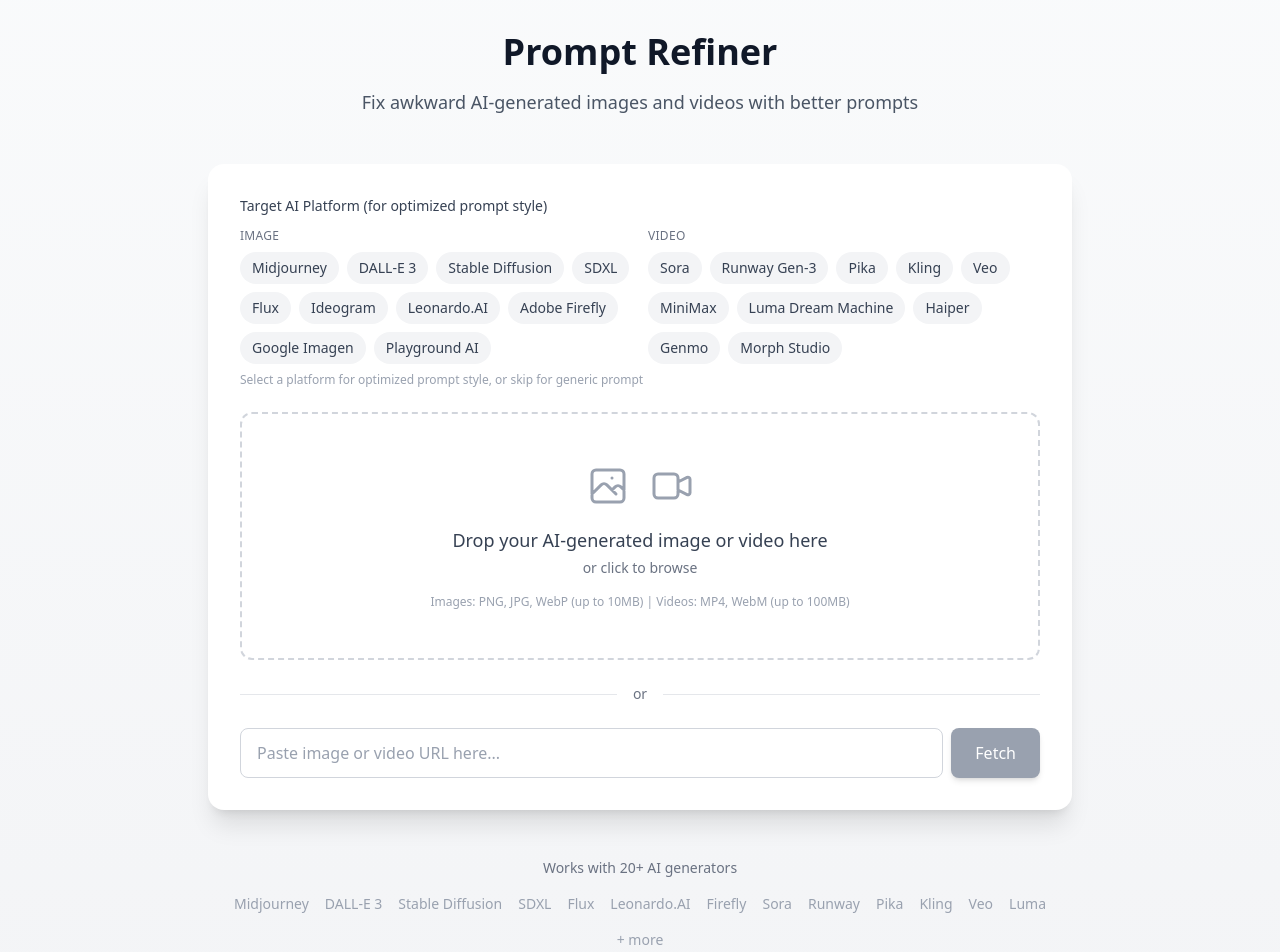
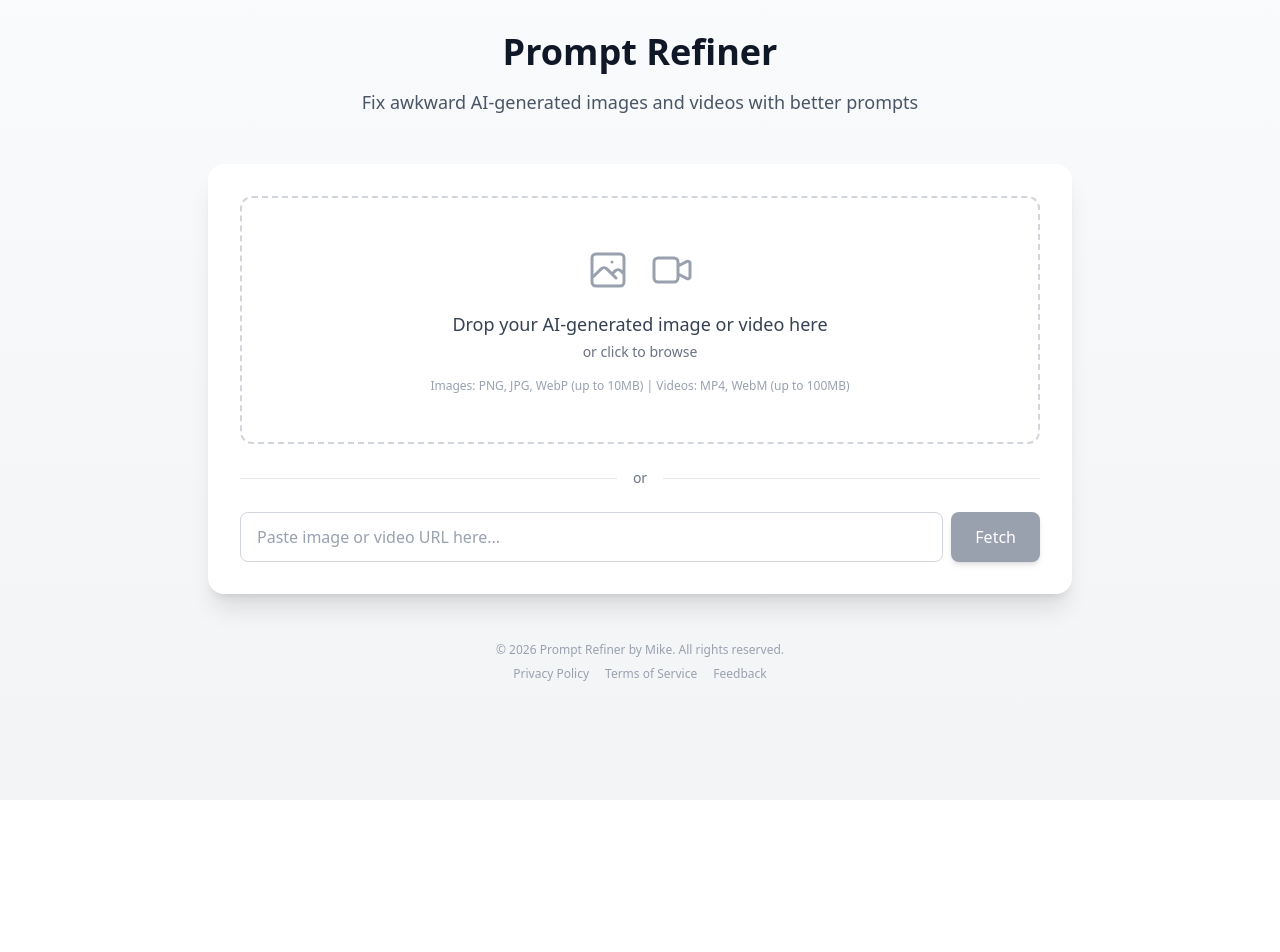
Before and after one commit to seunghochoi2018/prompt-refiner, a Next.js app: page / in a window 1280 px wide. Shown: the top 952 px of the page. After the commit the page ends 800 px from the top, so only its background shows below. Built offline with nearby package versions, Linux system fonts and the light colour scheme.

Commit message:
ui: remove platform selector for simpler UX
Co-Authored-By: Claude Opus 4.5 <noreply@anthropic.com>

```diff
--- a/src/app/page.tsx
+++ b/src/app/page.tsx
@@ -5,37 +5,9 @@ import MediaUploader from "@/components/MediaUploader";
 import AnalysisResult from "@/components/AnalysisResult";
 import { extractFramesInBrowser } from "@/lib/videoClient";
 
-const AI_PLATFORMS = {
-  image: [
-    { id: "midjourney", name: "Midjourney" },
-    { id: "dalle", name: "DALL-E 3" },
-    { id: "sd", name: "Stable Diffusion" },
-    { id: "sdxl", name: "SDXL" },
-    { id: "flux", name: "Flux" },
-    { id: "ideogram", name: "Ideogram" },
-    { id: "leonardo", name: "Leonardo.AI" },
-    { id: "firefly", name: "Adobe Firefly" },
-    { id: "imagen", name: "Google Imagen" },
-    { id: "playground", name: "Playground AI" },
-  ],
-  video: [
-    { id: "sora", name: "Sora" },
-    { id: "runway", name: "Runway Gen-3" },
-    { id: "pika", name: "Pika" },
-    { id: "kling", name: "Kling" },
-    { id: "veo", name: "Veo" },
-    { id: "minimax", name: "MiniMax" },
-    { id: "luma", name: "Luma Dream Machine" },
-    { id: "haiper", name: "Haiper" },
-    { id: "genmo", name: "Genmo" },
-    { id: "morph", name: "Morph Studio" },
-  ],
-};
-
 export default function Home() {
   const [mediaData, setMediaData] = useState<string | null>(null);
   const [mediaType, setMediaType] = useState<"image" | "video">("image");
-  const [platform, setPlatform] = useState<string>("");
   const [isAnalyzing, setIsAnalyzing] = useState(false);
   const [result, setResult] = useState<{
     originalPrompt: string;
@@ -60,20 +32,13 @@ export default function Home() {
       let requestBody: Record<string, unknown>;
 
       if (type === "video") {
-        // Extract frames in browser (no server-side ffmpeg needed)
         const frames = await extractFramesInBrowser(data, 5);
         if (frames.length === 0) {
           throw new Error("Failed to extract frames from video");
         }
-        requestBody = {
-          videoFrames: frames,
-          platform: platform || undefined,
-        };
+        requestBody = { videoFrames: frames };
       } else {
-        requestBody = {
-          image: data,
-          platform: platform || undefined,
-        };
+        requestBody = { image: data };
       }
 
       const response = await fetch("/api/analyze", {
@@ -122,59 +87,7 @@ export default function Home() {
         {/* Main Content */}
         <div className="bg-white dark:bg-gray-800 rounded-2xl shadow-xl p-6 md:p-8">
           {!mediaData ? (
-            <div className="space-y-6">
-              {/* AI Platform Selector */}
-              <div>
-                <label className="block text-sm font-medium text-gray-700 dark:text-gray-300 mb-3">
-                  Target AI Platform (for optimized prompt style)
-                </label>
-                <div className="grid grid-cols-2 gap-4">
-                  {/* Image AIs */}
-                  <div>
-                    <p className="text-xs text-gray-500 dark:text-gray-400 mb-2 uppercase tracking-wide">Image</p>
-                    <div className="flex flex-wrap gap-2">
-                      {AI_PLATFORMS.image.map((p) => (
-                        <button
-                          key={p.id}
-                          onClick={() => setPlatform(platform === p.id ? "" : p.id)}
-                          className={`px-3 py-1.5 text-sm rounded-full transition-all ${
-                            platform === p.id
-                              ? "bg-blue-600 text-white"
-                              : "bg-gray-100 dark:bg-gray-700 text-gray-700 dark:text-gray-300 hover:bg-gray-200 dark:hover:bg-gray-600"
-                          }`}
-                        >
-                          {p.name}
-                        </button>
-                      ))}
-                    </div>
-                  </div>
-                  {/* Video AIs */}
-                  <div>
-                    <p className="text-xs text-gray-500 dark:text-gray-400 mb-2 uppercase tracking-wide">Video</p>
-                    <div className="flex flex-wrap gap-2">
-                      {AI_PLATFORMS.video.map((p) => (
-                        <button
-                          key={p.id}
-                          onClick={() => setPlatform(platform === p.id ? "" : p.id)}
-                          className={`px-3 py-1.5 text-sm rounded-full transition-all ${
-                            platform === p.id
-                              ? "bg-purple-600 text-white"
-                              : "bg-gray-100 dark:bg-gray-700 text-gray-700 dark:text-gray-300 hover:bg-gray-200 dark:hover:bg-gray-600"
-                          }`}
-                        >
-                          {p.name}
-                        </button>
-                      ))}
-                    </div>
-                  </div>
-                </div>
-                {!platform && (
-                  <p className="text-xs text-gray-400 mt-2">Select a platform for optimized prompt style, or skip for generic prompt</p>
-                )}
-              </div>
-
-              <MediaUploader onUpload={handleMediaUpload} />
-            </div>
+            <MediaUploader onUpload={handleMediaUpload} />
           ) : (
             <div className="space-y-6">
               {/* Preview */}
@@ -254,31 +167,8 @@ export default function Home() {
           )}
         </div>
 
-        {/* Supported Platforms */}
-        <div className="mt-12 text-center">
-          <p className="text-sm text-gray-500 dark:text-gray-400 mb-4">
-            Works with 20+ AI generators
-          </p>
-          <div className="flex justify-center gap-4 flex-wrap text-gray-400 dark:text-gray-500 text-sm">
-            <span>Midjourney</span>
-            <span>DALL-E 3</span>
-            <span>Stable Diffusion</span>
-            <span>SDXL</span>
-            <span>Flux</span>
-            <span>Leonardo.AI</span>
-            <span>Firefly</span>
-            <span>Sora</span>
-            <span>Runway</span>
-            <span>Pika</span>
-            <span>Kling</span>
-            <span>Veo</span>
-            <span>Luma</span>
-            <span>+ more</span>
-          </div>
-        </div>
-
         {/* Footer */}
-        <footer className="mt-8 text-center text-xs text-gray-400 space-y-2">
+        <footer className="mt-12 text-center text-xs text-gray-400 space-y-2">
           <p>&copy; {new Date().getFullYear()} Prompt Refiner by Mike. All rights reserved.</p>
           <div className="flex justify-center gap-4">
             <a href="/privacy" className="hover:text-gray-600 dark:hover:text-gray-300">Privacy Policy</a>
```
